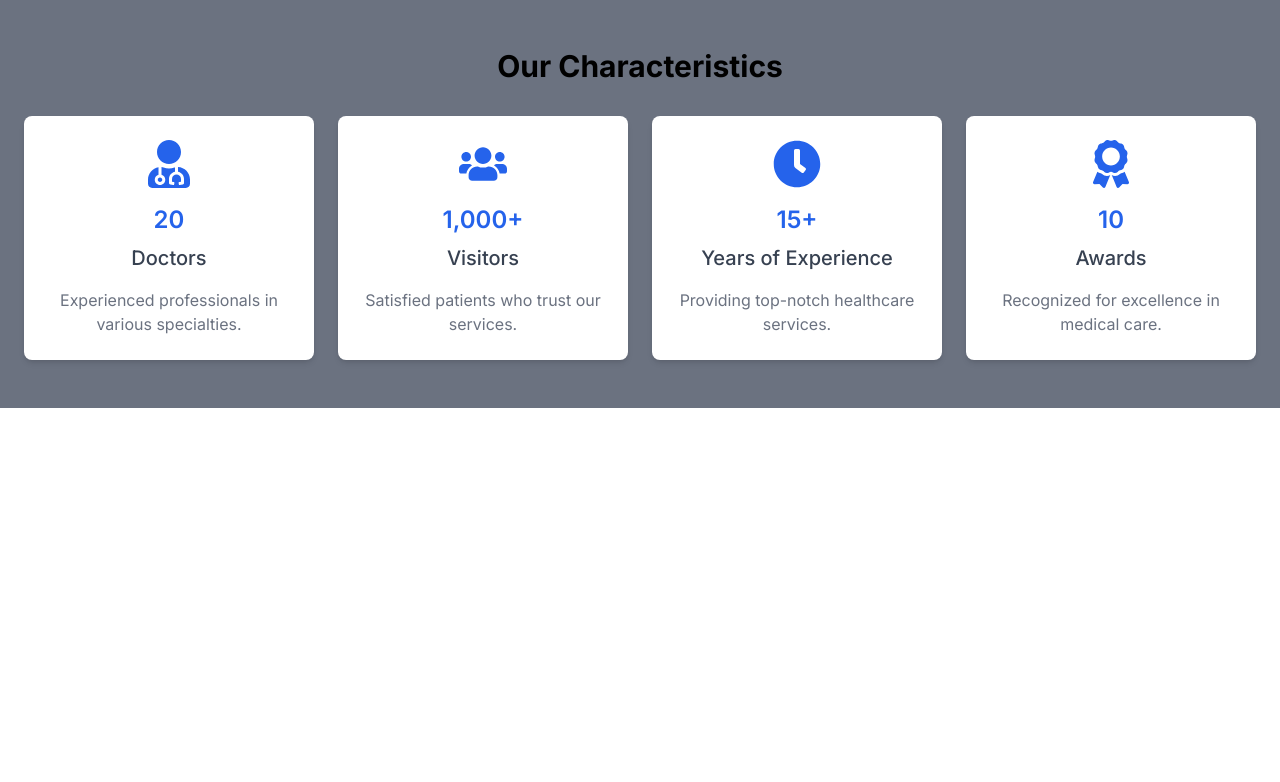
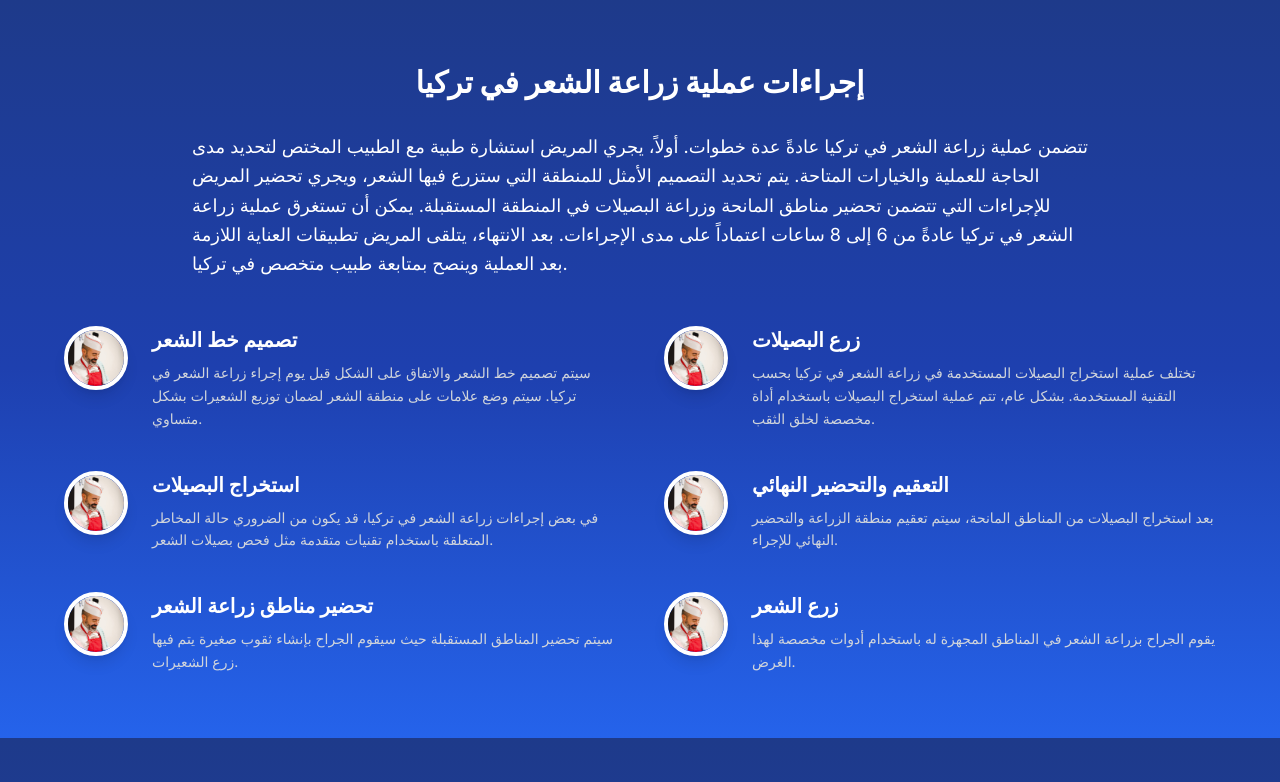
Before and after one commit to ZiadEldeep/learnNext, a Next.js app: page /hairTransplant in a window 1280 px wide. Before the commit this address had no page. Shown: the top 782 px of the page. Built offline with nearby package versions, Linux system fonts and the light colour scheme.

Commit message:
hairTransplant

```diff
--- /dev/null
+++ b/app/hairTransplant/page.tsx
@@ -0,0 +1,102 @@
+import React from 'react';
+import Image from 'next/image';
+
+const HairTransplantProcedure: React.FC = () => {
+  return (
+    <div className="bg-gradient-to-b from-blue-900 via-blue-800 to-blue-600 text-white p-8 md:p-16">
+      <h2 className="text-center text-3xl font-extrabold mb-8">إجراءات عملية زراعة الشعر في تركيا</h2>
+      <p className="text-lg leading-relaxed mb-12 max-w-4xl mx-auto">
+        تتضمن عملية زراعة الشعر في تركيا عادةً عدة خطوات. أولاً، يجري المريض استشارة طبية مع الطبيب المختص لتحديد مدى
+        الحاجة للعملية والخيارات المتاحة. يتم تحديد التصميم الأمثل للمنطقة التي ستزرع فيها الشعر، ويجري تحضير المريض
+        للإجراءات التي تتضمن تحضير مناطق المانحة وزراعة البصيلات في المنطقة المستقبلة. يمكن أن تستغرق عملية زراعة الشعر
+        في تركيا عادةً من 6 إلى 8 ساعات اعتماداً على مدى الإجراءات. بعد الانتهاء، يتلقى المريض تطبيقات العناية اللازمة بعد
+        العملية وينصح بمتابعة طبيب متخصص في تركيا.
+      </p>
+
+      <div className="flex flex-col md:flex-row md:space-x-12">
+        {/* Left Column */}
+        <div className="flex flex-col space-y-10 w-full md:w-1/2">
+          <div className="flex items-start">
+            <div className="flex-shrink-0 mr-6">
+              <Image src="/image/chefs-1.jpg" alt="Step 1" width={64} height={64} className="rounded-full border-4 border-white shadow-lg" />
+            </div>
+            <div>
+              <h3 className="text-xl font-semibold mb-2">تصميم خط الشعر</h3>
+              <p className="text-sm leading-relaxed text-gray-300">
+                سيتم تصميم خط الشعر والاتفاق على الشكل قبل يوم إجراء زراعة الشعر في تركيا. سيتم وضع علامات على منطقة الشعر
+                لضمان توزيع الشعيرات بشكل متساوي.
+              </p>
+            </div>
+          </div>
+
+          <div className="flex items-start">
+            <div className="flex-shrink-0 mr-6">
+              <Image src="/image/chefs-1.jpg" alt="Step 2" width={64} height={64} className="rounded-full border-4 border-white shadow-lg" />
+            </div>
+            <div>
+              <h3 className="text-xl font-semibold mb-2">استخراج البصيلات</h3>
+              <p className="text-sm leading-relaxed text-gray-300">
+                في بعض إجراءات زراعة الشعر في تركيا، قد يكون من الضروري حالة المخاطر المتعلقة باستخدام تقنيات متقدمة مثل
+                فحص بصيلات الشعر.
+              </p>
+            </div>
+          </div>
+
+          <div className="flex items-start">
+            <div className="flex-shrink-0 mr-6">
+              <Image src="/image/chefs-1.jpg" alt="Step 3" width={64} height={64} className="rounded-full border-4 border-white shadow-lg" />
+            </div>
+            <div>
+              <h3 className="text-xl font-semibold mb-2">تحضير مناطق زراعة الشعر</h3>
+              <p className="text-sm leading-relaxed text-gray-300">
+                سيتم تحضير المناطق المستقبلة حيث سيقوم الجراح بإنشاء ثقوب صغيرة يتم فيها زرع الشعيرات.
+              </p>
+            </div>
+          </div>
+        </div>
+
+        {/* Right Column */}
+        <div className="flex flex-col space-y-10 w-full md:w-1/2 mt-10 md:mt-0">
+          <div className="flex items-start">
+            <div className="flex-shrink-0 mr-6">
+              <Image src="/image/chefs-1.jpg" alt="Step 4" width={64} height={64} className="rounded-full border-4 border-white shadow-lg" />
+            </div>
+            <div>
+              <h3 className="text-xl font-semibold mb-2">زرع البصيلات</h3>
+              <p className="text-sm leading-relaxed text-gray-300">
+                تختلف عملية استخراج البصيلات المستخدمة في زراعة الشعر في تركيا بحسب التقنية المستخدمة. بشكل عام، تتم عملية
+                استخراج البصيلات باستخدام أداة مخصصة لخلق الثقب.
+              </p>
+            </div>
+          </div>
+
+          <div className="flex items-start">
+            <div className="flex-shrink-0 mr-6">
+              <Image src="/image/chefs-1.jpg" alt="Step 5" width={64} height={64} className="rounded-full border-4 border-white shadow-lg" />
+            </div>
+            <div>
+              <h3 className="text-xl font-semibold mb-2">التعقيم والتحضير النهائي</h3>
+              <p className="text-sm leading-relaxed text-gray-300">
+                بعد استخراج البصيلات من المناطق المانحة، سيتم تعقيم منطقة الزراعة والتحضير النهائي للإجراء.
+              </p>
+            </div>
+          </div>
+
+          <div className="flex items-start">
+            <div className="flex-shrink-0 mr-6">
+              <Image src="/image/chefs-1.jpg" alt="Step 6" width={64} height={64} className="rounded-full border-4 border-white shadow-lg" />
+            </div>
+            <div>
+              <h3 className="text-xl font-semibold mb-2">زرع الشعر</h3>
+              <p className="text-sm leading-relaxed text-gray-300">
+                يقوم الجراح بزراعة الشعر في المناطق المجهزة له باستخدام أدوات مخصصة لهذا الغرض.
+              </p>
+            </div>
+          </div>
+        </div>
+      </div>
+    </div>
+  );
+};
+
+export default HairTransplantProcedure;
--- a/app/layout.tsx
+++ b/app/layout.tsx
@@ -9,11 +9,12 @@ import Card1 from "./card1/page";
 import BlogPage from "./blog/page";
 import FeedbackComponent from "./feedback/page";
 import Characteristics from "./characteristics/page";
+import HairTransplantProcedure from "./hairTransplant/page";
 
 const inter = Inter({ subsets: ["latin"] });
 
 export const metadata: Metadata = {
-  title: "Create Next App",
+  title: "ZOozii learning",
   description: "Generated by create next app",
 };
 
@@ -29,7 +30,8 @@ export default function RootLayout({
       {/* <Contact/>   */}
     {/* <BlogPage /> */}
     {/* <FeedbackComponent /> */}
-    <Characteristics />
+    {/* <Characteristics /> */}
+    <HairTransplantProcedure />
         {children}
         {/* <Footer /> */}
         </body>
```
